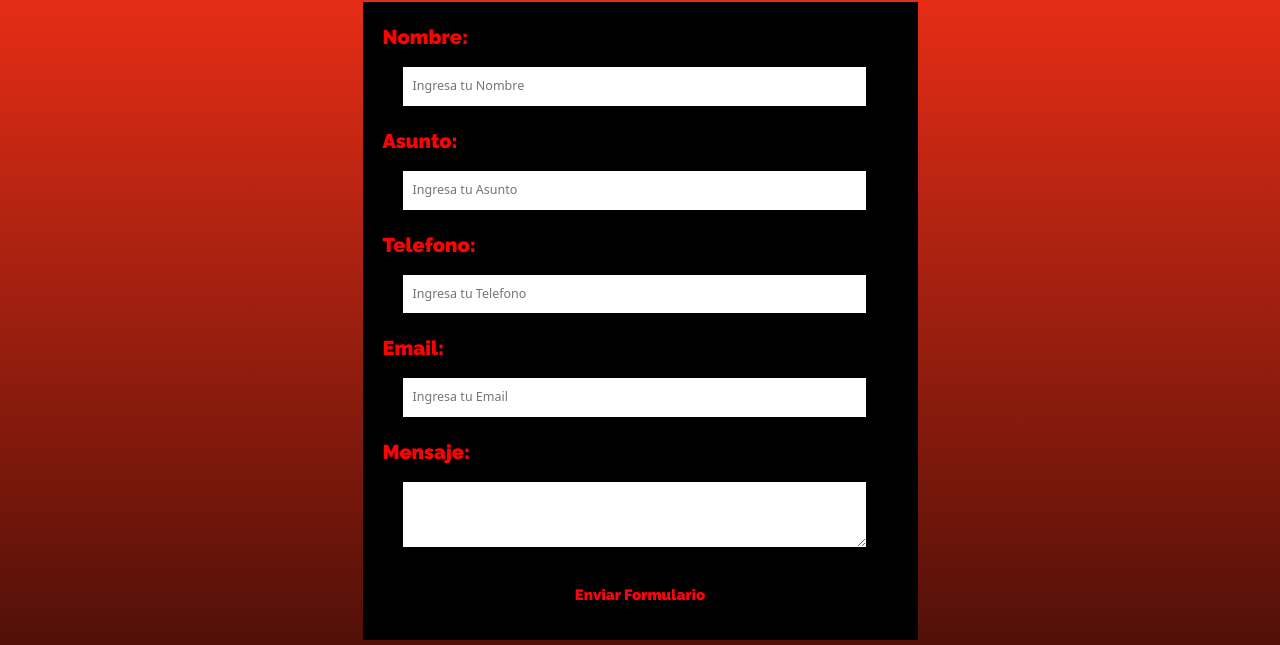
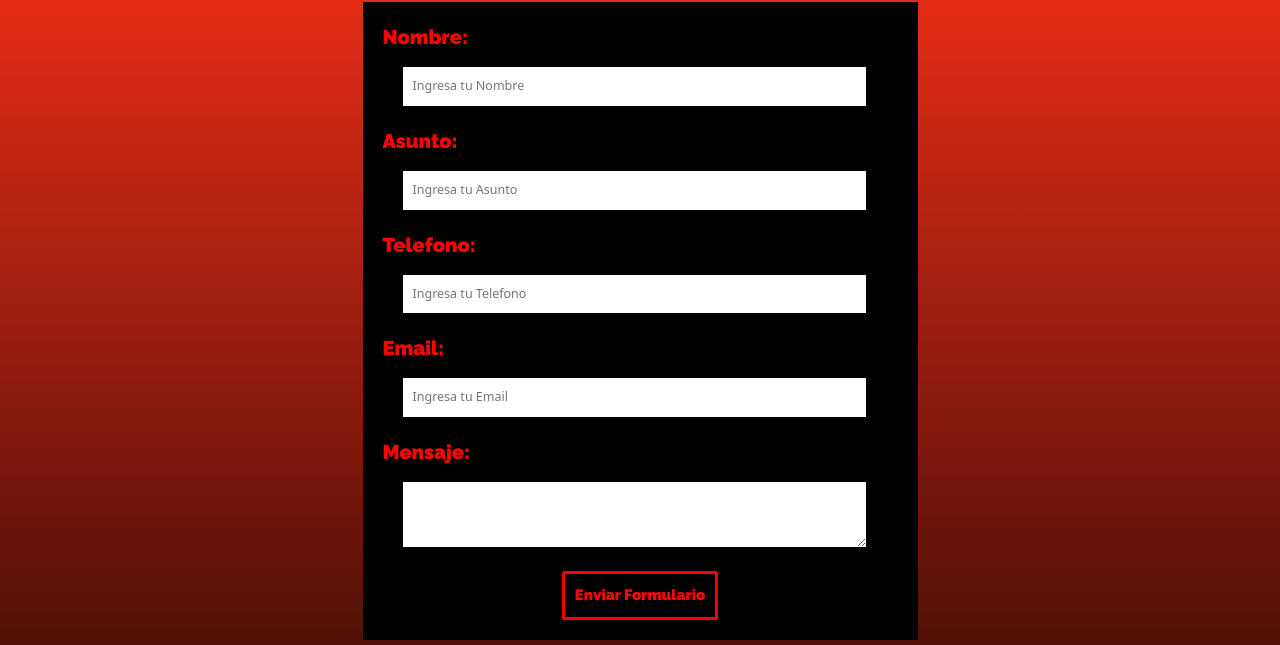
Before and after one commit to lucas-rivero1993/Rogui-proyecto, a website: page pages/contacto.html in a window 1280 px wide. Shown: the part 307-952 px from the top of the page. Drawn offline with nearby package versions, Linux system fonts and the light colour scheme.

Commit message:
solucionando problema boton contacto

```diff
--- a/scss/_mixins.scss
+++ b/scss/_mixins.scss
@@ -1,5 +1,5 @@
 @mixin boton-color($bgColor, $textColor){
-    border: 3px solid #010000;
+    border: 3px solid #fa0101;
     background-color: $bgColor;
     color: $textColor;
 }
```
Also changed, not shown: css/main.css.
